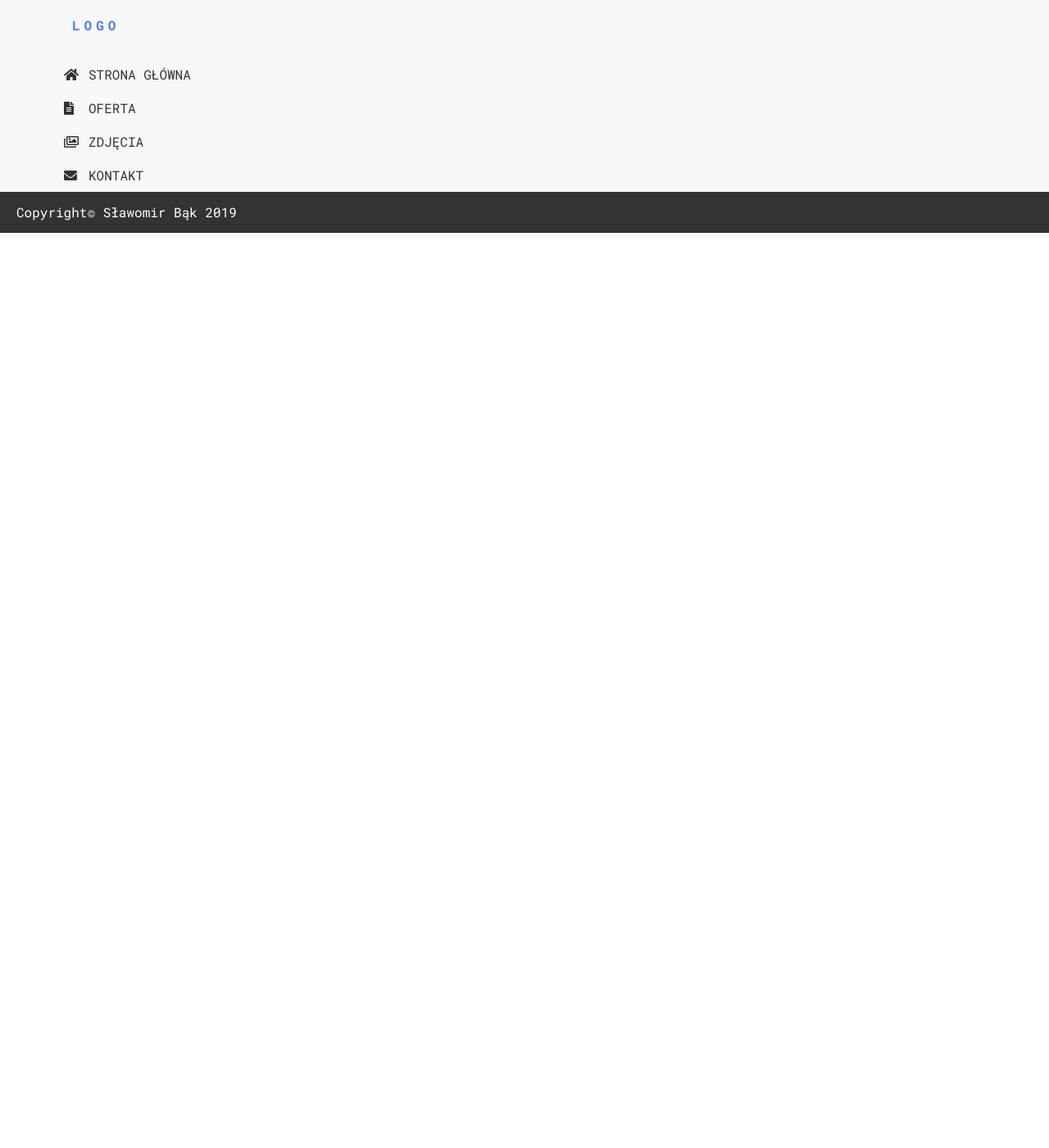
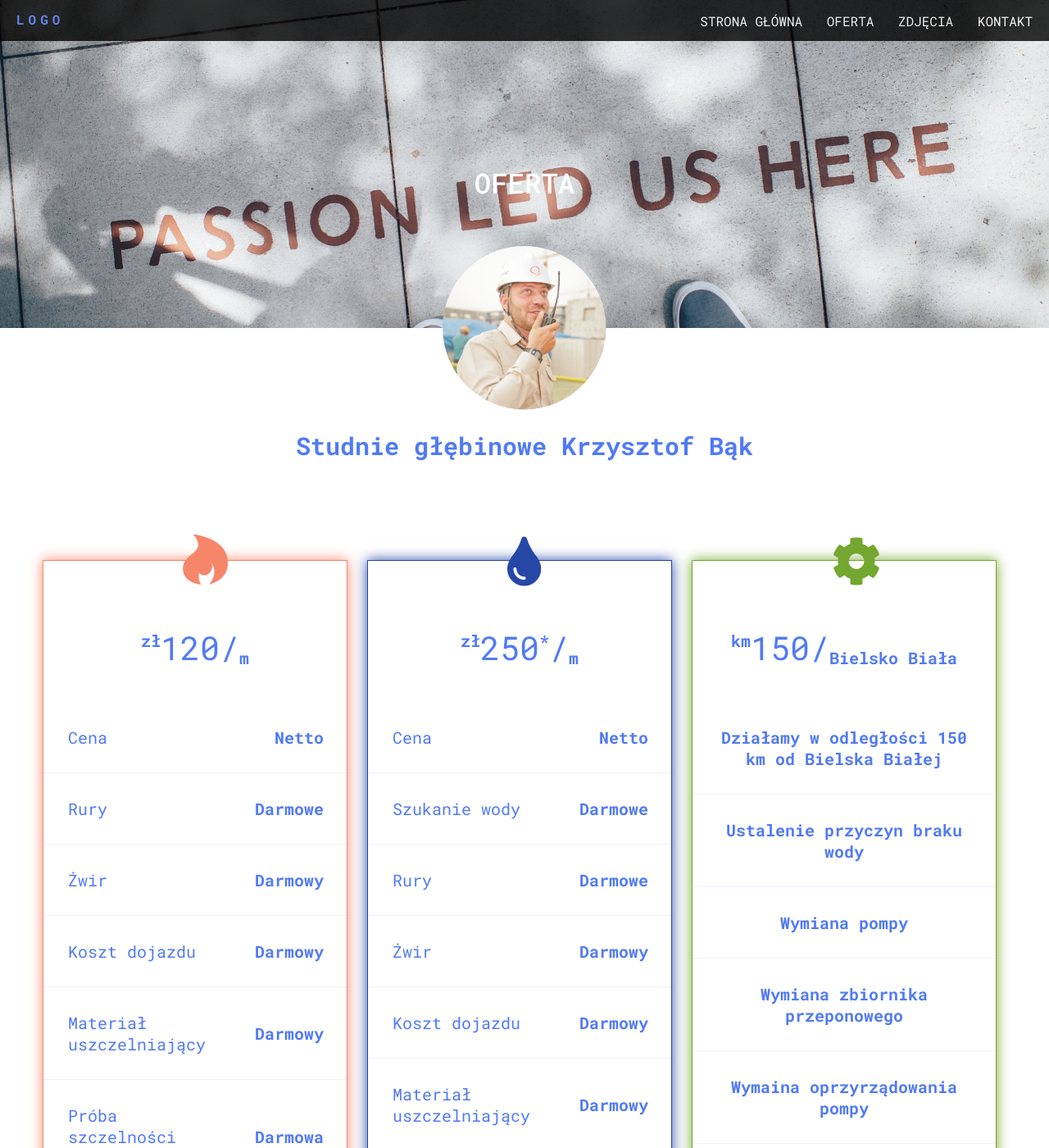
Before and after one commit to slawomirbak/studne_glebinowe, a Jekyll site: the page built from oferts.html, in a window 1280 px wide and 1400 px high. Shown: the whole window at 82% size. Built offline with Jekyll 4.4.1, drawn with Linux system fonts in a browser that asks for light colours; some of the changed text lies outside the part shown.

Commit message:
oferts page

```diff
--- a/_sass/0-base/style.sass
+++ b/_sass/0-base/style.sass
@@ -9,6 +9,9 @@
 $secondary-color: #9ea3b4
 $highlight-color: #517af4
 $background-overlay-color: #F6F8F9
+$blue-color: #2747A7
+$red-color: #F6866A
+$green-color: #73A72F
 
 body
     font-family: $font-stack-three
--- a/_sass/2-layouts/contact.sass
+++ b/_sass/2-layouts/contact.sass
@@ -1,4 +1,3 @@
-
 //header
 header
     .hero-section-contact
--- a/_sass/2-layouts/oferts.sass
+++ b/_sass/2-layouts/oferts.sass
@@ -0,0 +1,120 @@
+//header
+header
+    .hero-section-oferts
+        width: 100%
+        height: 350px
+        background-image: url('../img/header/header-oferts.jpg')
+        background-size: cover
+        background-repeat: no-repeat
+        background-position: center
+        z-index: -1
+@media (min-width:768px)
+    header.header-main
+        .hero-section-oferts
+            height: 400px
+        .home-title
+            top: 40%
+
+.section-wrapper-oferts
+    width: 100%
+    .oferts-parent
+        width: 100%
+        box-sizing: border-box
+        padding: 40px
+        article
+            width: 100%
+            box-sizing: border-box
+            border: 1px solid black
+            margin: 60px auto
+            text-align: center
+            span
+                display: inline-block
+                font-size: 60px
+                margin-top: -40px
+            h2
+                font-size: 40px
+                color: $highlight-color
+                font-weight: normal
+                padding: 40px
+                sub, sup
+                    font-size: 0.5em
+                    font-weight: bold
+                sup
+                    top: -0.8em
+            table
+                width: 100%
+                tr
+                    border-bottom: 1px solid rgba(81, 122, 244, 0.1)
+                td
+                    width: 50%
+                    font-size: 20px
+                    padding: 30px
+                    color: $highlight-color
+                td:first-child
+                    text-align: left
+                td:last-child
+                    text-align: right
+                    font-weight: bold
+            a
+                display: block
+                font-size: 30px
+                color: $highlight-color
+                font-weight: bold
+                padding: 40px
+            a:hover
+                transition: all 0.3s ease
+                background-color: $highlight-color
+                color: $white
+        article:hover
+            transition: all 0.3s ease
+            -moz-transform: scale(1.05)
+            -webkit-transform: scale(1.05)
+            -o-transform: scale(1.05)
+            -ms-transform: scale(1.05)
+            transform: scale(1.05)
+        .oferts-well-parent
+            border-color: $blue-color
+            box-shadow: 0 0 15px $blue-color
+            i
+                color: $blue-color
+        .oferts-well-parent:hover
+            box-shadow: 0 0 25px $blue-color
+        .oferts-pomp-parent
+            border-color: $red-color
+            box-shadow: 0 0 15px $red-color
+            i
+                color: $red-color
+        .oferts-pomp-parent:hover
+            box-shadow: 0 0 25px $red-color
+        .oferts-servis-parent
+            border-color: $green-color
+            box-shadow: 0 0 15px $green-color
+            td
+                width: 100%
+            td:last-child
+                text-align: center
+            i
+                color: $green-color
+        .oferts-servis-parent:hover
+            box-shadow: 0 0 25px $green-color
+@media (min-width:868px)
+    .section-wrapper-oferts
+        .oferts-parent
+            article
+                float: left
+                width: 46%
+                margin: 40px 2%
+@media (min-width:1255px)
+    .section-wrapper-oferts
+        .oferts-parent
+            article
+                float: left
+                width: 31%
+                margin: 40px 1%
+                box-sizing: border-box
+
+// section condition
+.stars-conditions
+    max-width: 1144px
+    margin: auto
+    color: $highlight-color
--- a/oferts.html
+++ b/oferts.html
@@ -1,3 +1,151 @@
 ---
 layout: default
 ---
+<header class="header-main">
+    {% include nav.html %}
+    <div class="hero-section-oferts">
+        <div class="home-title">
+            <h1> OFERTA </h1>
+        </div>
+    </div>
+</header>
+<div class="section-wrapper clear-both" id="section-wrapper">
+    <section class="clear-both about-us-parent-contact">
+        <article class="about-us-contact" id="about-us-section-contact">
+            <div class="about-us-avatar-contact">
+                <img src="{{site.baseurl}}/assets/img/Section/avatar.png" alt="avatar" />
+                <h2> {{site.title}}</h2>
+            </div>
+        </article>
+    </section>
+</div>
+<div class="section-wrapper-oferts clear-both">
+    <section class="clear-both oferts-parent">
+        <article class="oferts-pomp-parent">
+            <span>
+                <i class="fab fa-hotjar"></i>
+            </span>
+            <h2><sup>zł</sup>120/<sub>m</sub></h2>
+            <table>
+                <tr>
+                    <td>Cena</td>
+                    <td>Netto</td>
+                </tr>
+                <tr>
+                    <td>Rury</td>
+                    <td>Darmowe</td>
+                </tr>
+                <tr>
+                    <td>Żwir</td>
+                    <td>Darmowy</td>
+                </tr>
+                <tr>
+                    <td>Koszt dojazdu</td>
+                    <td>Darmowy</td>
+                </tr>
+                <tr>
+                    <td>Materiał uszczelniający</td>
+                    <td>Darmowy</td>
+                </tr>
+                <tr>
+                    <td>Próba szczelności sądy</td>
+                    <td>Darmowa</td>
+                </tr>
+            </table>
+            <a href="#">Pompy ciepła</a>
+
+        </article>
+        <article class="oferts-well-parent">
+            <span>
+                 <i class="fas fa-tint"></i>
+            </span>
+            <h2><sup>zł</sup>250<sup>*</sup>/<sub>m</sub></h2>
+            <table>
+                <tr>
+                    <td>Cena</td>
+                    <td>Netto</td>
+                </tr>
+                <tr>
+                    <td>Szukanie wody</td>
+                    <td>Darmowe</td>
+                </tr>
+                <tr>
+                    <td>Rury</td>
+                    <td>Darmowe</td>
+                </tr>
+                <tr>
+                    <td>Żwir</td>
+                    <td>Darmowy</td>
+                </tr>
+                <tr>
+                    <td>Koszt dojazdu</td>
+                    <td>Darmowy</td>
+                </tr>
+                <tr>
+                    <td>Materiał uszczelniający</td>
+                    <td>Darmowy</td>
+                </tr>
+                <tr>
+                    <td>Pierwsze oczyszczanie</td>
+                    <td>Darmowe</td>
+                </tr>
+                <tr>
+                    <td>Pierwsza dezynfekcja</td>
+                    <td>Darmowa</td>
+                </tr>
+                <tr>
+                    <td>Dordzadztwo przy wyborze pompy</td>
+                    <td>Darmowe</td>
+                </tr>
+            </table>
+            <a href="#">STUDNIE GŁĘBINOWE</a>
+        </article>
+        <article class="oferts-servis-parent">
+            <span>
+                <i class="fas fa-cog"></i>
+            </span>
+            <h2><sup>km</sup>150/<sub>Bielsko Biała</sub></h2>
+            <table>
+                <tr>
+                    <td>Działamy w odległości 150 km od Bielska Białej</td>
+                </tr>
+                <tr>
+                    <td>Ustalenie przyczyn braku wody</td>
+
+                </tr>
+                <tr>
+                    <td>Wymiana pompy</td>
+
+                </tr>
+                <tr>
+                    <td>Wymiana zbiornika przeponowego</td>
+
+                </tr>
+                <tr>
+                    <td>Wymaina oprzyrządowania pompy</td>
+
+                </tr>
+                <tr>
+                    <td>Montaż pompy na suchy bieg</td>
+
+                </tr>
+                <tr>
+                    <td>Czyszczenie studni głębinowej</td>
+
+                </tr>
+                <tr>
+                    <td>Dezynfekcja studni</td>
+
+                </tr>
+                <tr>
+                    <td>Wymiana połączeń nowo powstałych studni</td>
+
+                </tr>
+            </table>
+            <a href="#">Serwis</a>
+        </article>
+    </section>
+    <section class="clear-both stars-conditions">
+        <p>* W przypadkubraku wody klient płaci jedynie za stracone paliwo wykorzystane do dwiertu. Firma nie ponosi odpowiedzialności za jakość wody.</p>
+    </section>
+</div>
```
